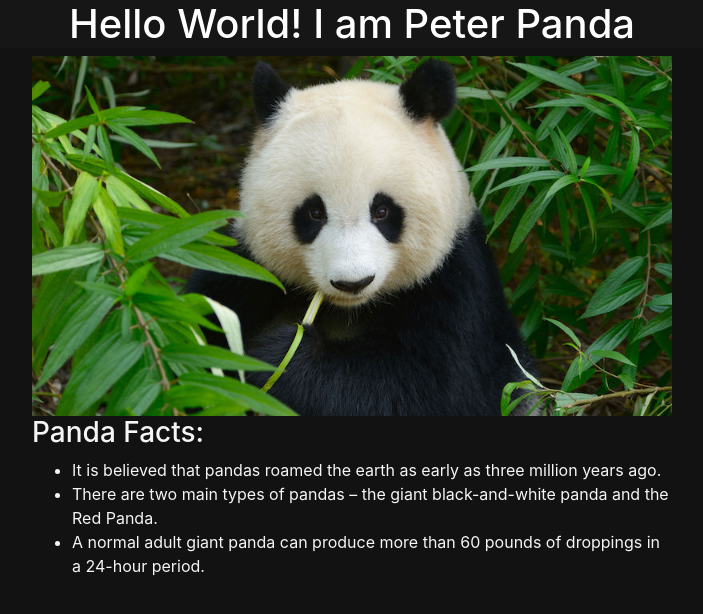
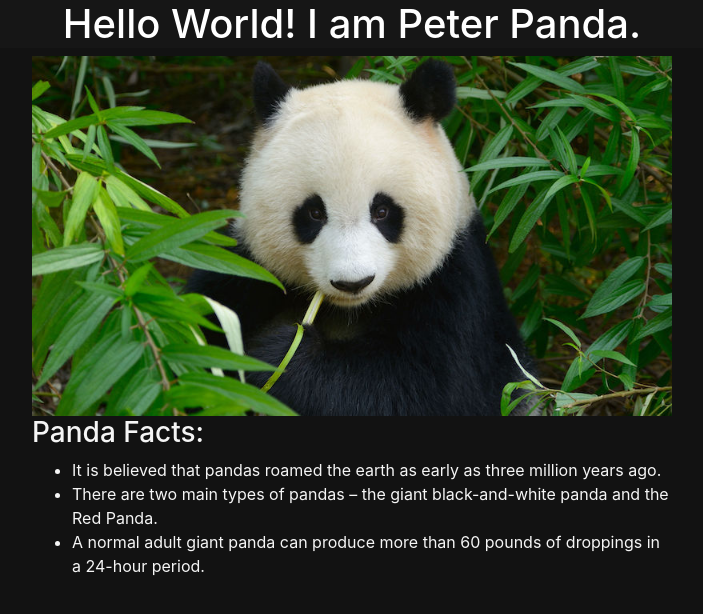
Before and after one commit to oliver-popsicle/pandapractice, a plain HTML site: page index.html in a window 1280 px wide. Shown: the whole page, without its empty margins (288-991 px from the left). Drawn offline with nearby package versions, Linux system fonts and the light colour scheme.

Commit message:
Update index.html

```diff
--- a/index.html
+++ b/index.html
@@ -8,7 +8,7 @@
     <link rel="stylesheet" href="css/style.css">
   </head>
   <body>
-    <h1>Hello World! I am Peter Panda</h1>
+    <h1>Hello World! I am Peter Panda.</h1>
 
     <div class="pandacolumn">
       <img src="img/pandabanner.jpg" alt="Picture of a large panda eating bamboo." class="center">
```
